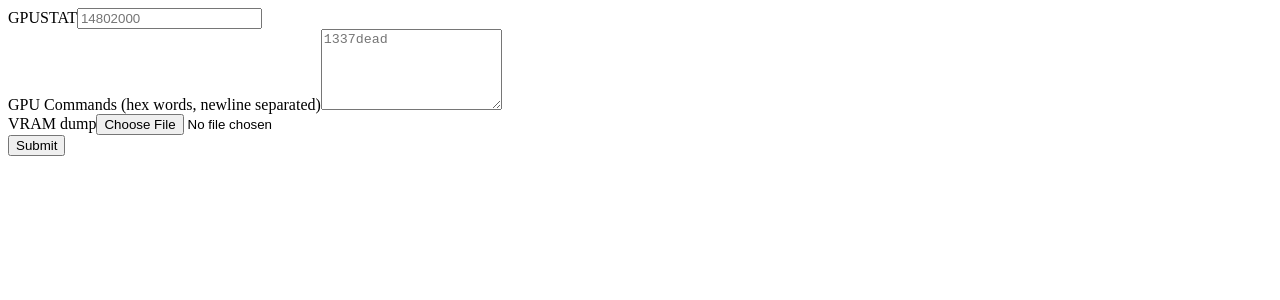
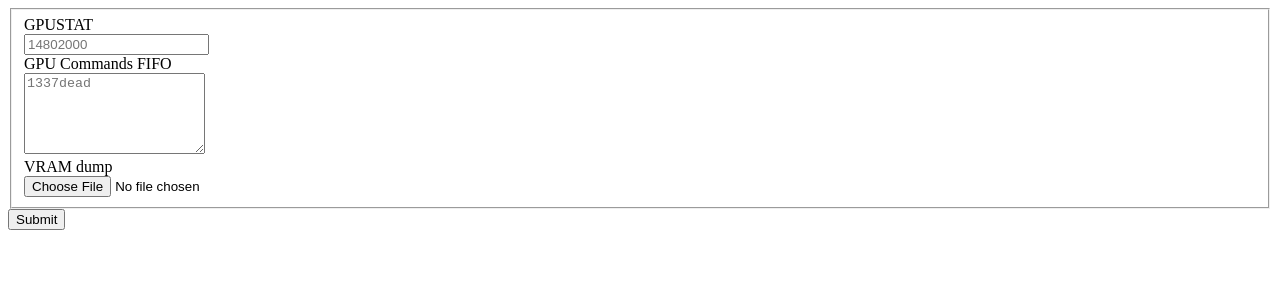
Before and after one commit to vivi168/psx-gpu-compute, a React (Vite) app: page / in a window 1280 px wide. Shown: the top 300 px of the page. Built offline with nearby package versions, Linux system fonts and the light colour scheme.

Commit message:
form fieldset

```diff
--- a/src/App.css
+++ b/src/App.css
@@ -1,3 +1,3 @@
-canvas {
+canvas, input, label {
   display: block;
 }
--- a/src/App.tsx
+++ b/src/App.tsx
@@ -49,20 +49,14 @@ function App() {
   return (
     <>
       <form onSubmit={submit}>
-        <div>
+        <fieldset>
           <label htmlFor="gpustat">GPUSTAT</label>
           <input type="text" id="gpustat" placeholder="14802000" />
-        </div>
-        <div>
-          <label htmlFor="gpuCommands">
-            GPU Commands (hex words, newline separated)
-          </label>
+          <label htmlFor="gpuCommands">GPU Commands FIFO</label>
           <textarea id="gpuCommands" rows={5} placeholder="1337dead"></textarea>
-        </div>
-        <div>
           <label htmlFor="vramDump">VRAM dump</label>
           <input type="file" id="vramDump" />
-        </div>
+        </fieldset>
         <input type="submit" />
       </form>
 
```
